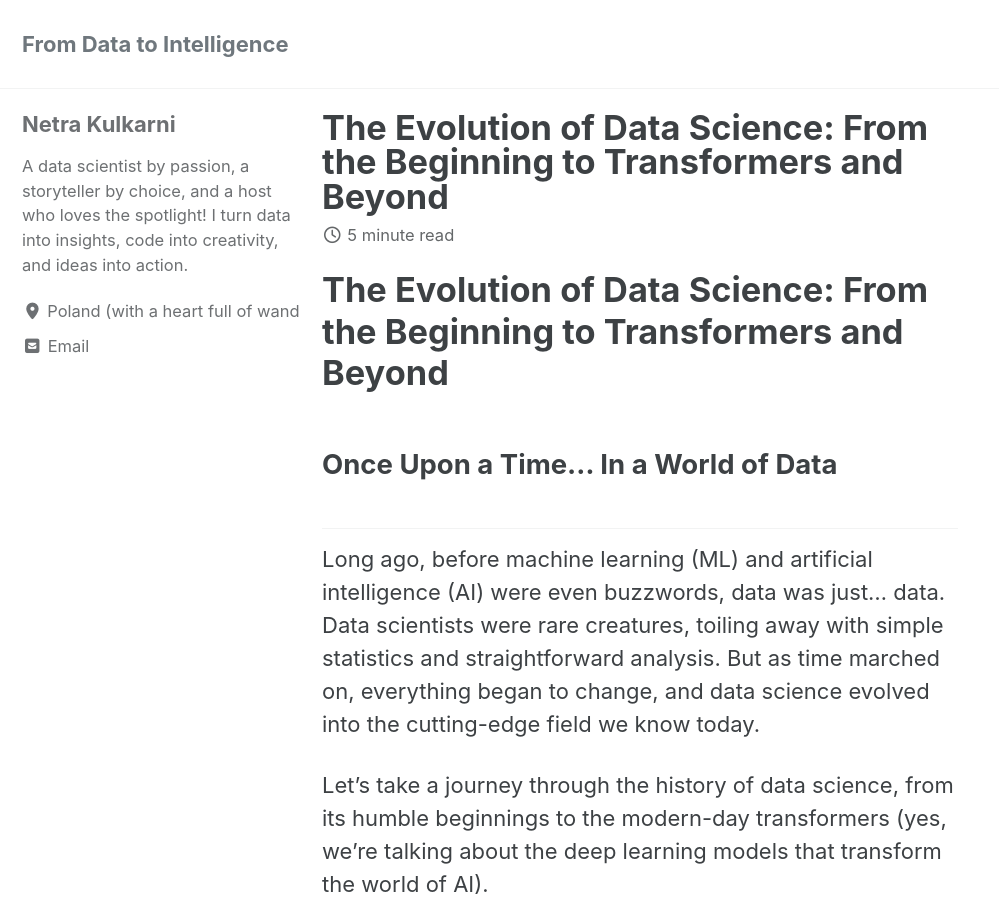
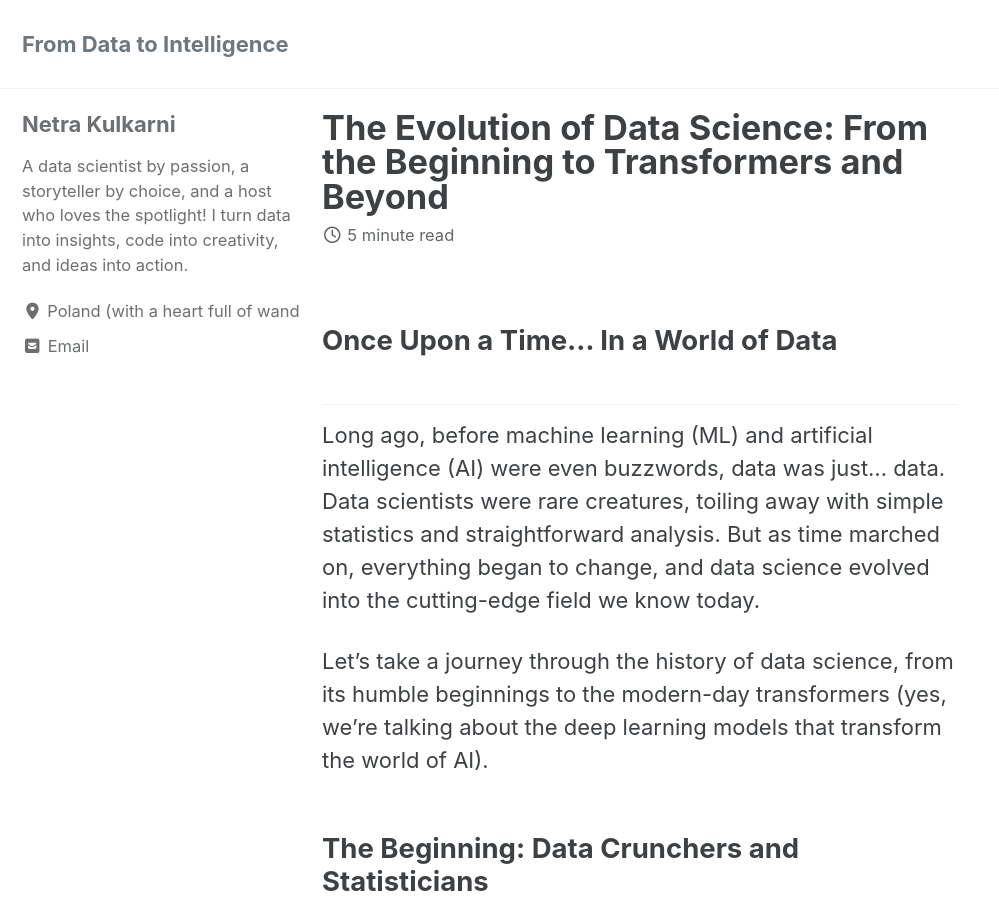
Before and after one commit to Uniquenetra/from-data-to-intelligence, a Jekyll site: the page built from _posts/2024-12-13-the-evolution-of-data-science-from-the-beginning-to-transformers-and-beyond.md, in a window 1280 px wide and 900 px high. Shown: the whole window, without its empty margins (0-999 px from the left). Built offline with Jekyll 4.4.1, drawn with Linux system fonts in a browser that asks for light colours; cached includes are drawn as plain includes.

Commit message:
Update 2024-12-13-the-evolution-of-data-science-from-the-beginning-to-transformers-and-beyond.md

```diff
--- a/_posts/2024-12-13-the-evolution-of-data-science-from-the-beginning-to-transformers-and-beyond.md
+++ b/_posts/2024-12-13-the-evolution-of-data-science-from-the-beginning-to-transformers-and-beyond.md
@@ -4,8 +4,6 @@ date: 2024-12-13
 categories: [data-science, AI, machine-learning]
 tags: [data science, AI, evolution, transformers, edge AI]
 ---
-
-# The Evolution of Data Science: From the Beginning to Transformers and Beyond
 
 ## Once Upon a Time... In a World of Data
 
```
